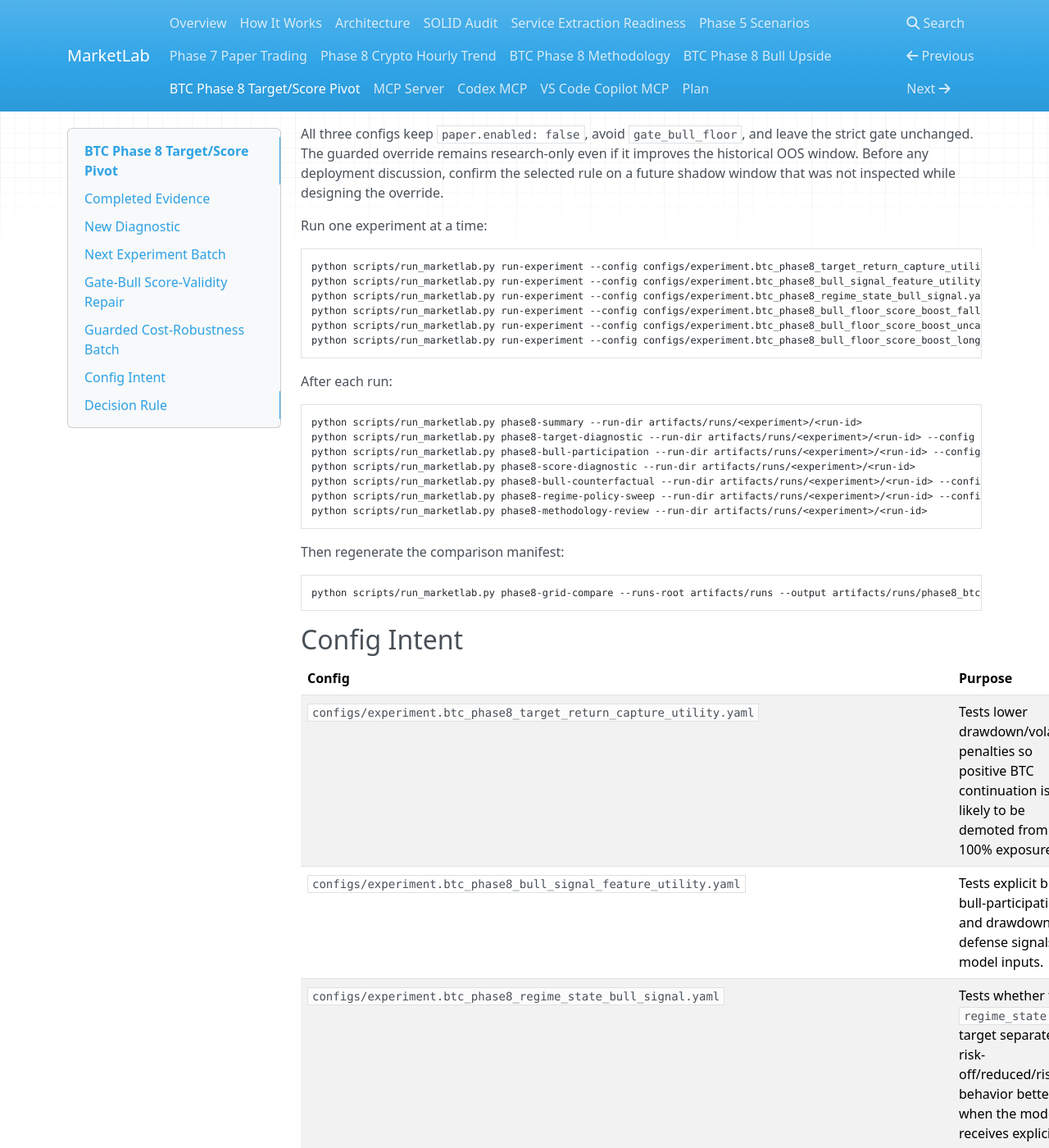
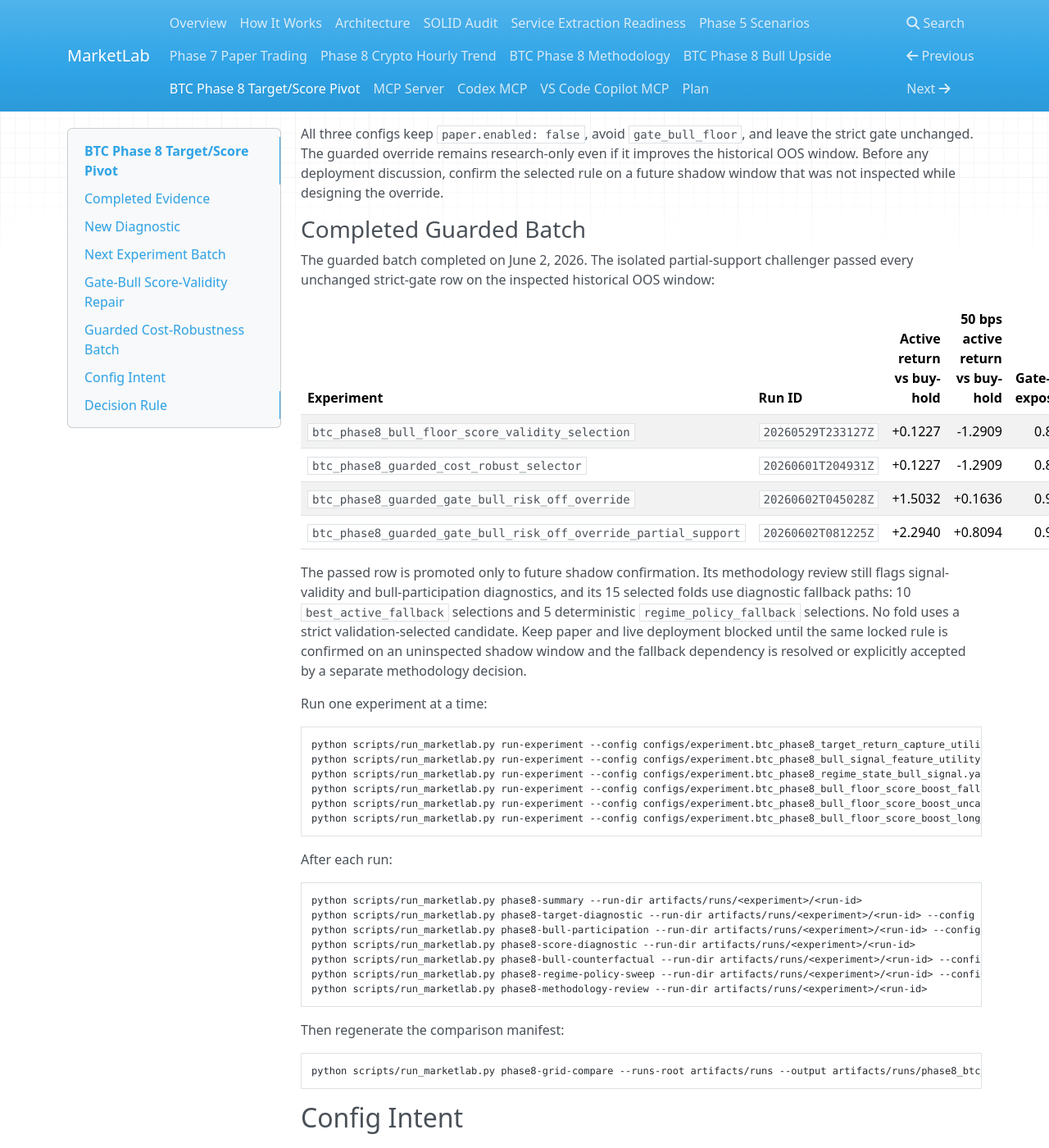
Before and after one commit to ricardogr07/market-lab, an MkDocs documentation site: the page built from docs/phase8/BTC/target-score-pivot.md, in a window 1280 px wide and 1400 px high, scrolled down 3578 px. Shown: the whole window at 82% size. Built offline with MkDocs 1.6.1, drawn with Linux system fonts in a browser that asks for light colours; nearby versions of some CDN libraries.

Commit message:
docs(phase8): record guarded batch shadow candidate

````diff
--- a/docs/phase8/BTC/target-score-pivot.md
+++ b/docs/phase8/BTC/target-score-pivot.md
@@ -175,6 +175,28 @@ even if it improves the historical OOS window. Before any deployment
 discussion, confirm the selected rule on a future shadow window that was not
 inspected while designing the override.
 
+### Completed Guarded Batch
+
+The guarded batch completed on June 2, 2026. The isolated partial-support
+challenger passed every unchanged strict-gate row on the inspected historical
+OOS window:
+
+| Experiment | Run ID | Active return vs buy-hold | 50 bps active return vs buy-hold | Gate-bull exposure | OOS 100% tier fraction | Score/forward-return correlation | Guarded trigger fraction | Strict gate |
+| --- | --- | ---: | ---: | ---: | ---: | ---: | ---: | --- |
+| `btc_phase8_bull_floor_score_validity_selection` | `20260529T233127Z` | +0.1227 | -1.2909 | 0.8327 | 0.0000 | 0.0805 | n/a | Failed |
+| `btc_phase8_guarded_cost_robust_selector` | `20260601T204931Z` | +0.1227 | -1.2909 | 0.8327 | 0.1380 | 0.0620 | 0.0000 | Failed |
+| `btc_phase8_guarded_gate_bull_risk_off_override` | `20260602T045028Z` | +1.5032 | +0.1636 | 0.9301 | 0.0629 | 0.0721 | 0.0780 | Failed |
+| `btc_phase8_guarded_gate_bull_risk_off_override_partial_support` | `20260602T081225Z` | +2.2940 | +0.8094 | 0.9323 | 0.0569 | 0.0430 | 0.0892 | Passed |
+
+The passed row is promoted only to future shadow confirmation. Its methodology
+review still flags signal-validity and bull-participation diagnostics, and its
+15 selected folds use diagnostic fallback paths: 10 `best_active_fallback`
+selections and 5 deterministic `regime_policy_fallback` selections. No fold
+uses a strict validation-selected candidate. Keep paper and live deployment
+blocked until the same locked rule is confirmed on an uninspected shadow
+window and the fallback dependency is resolved or explicitly accepted by a
+separate methodology decision.
+
 Run one experiment at a time:
 
 ```bash
````
Also changed, not shown: docs/btc-phase8-methodology.md (+6 -0 lines).
